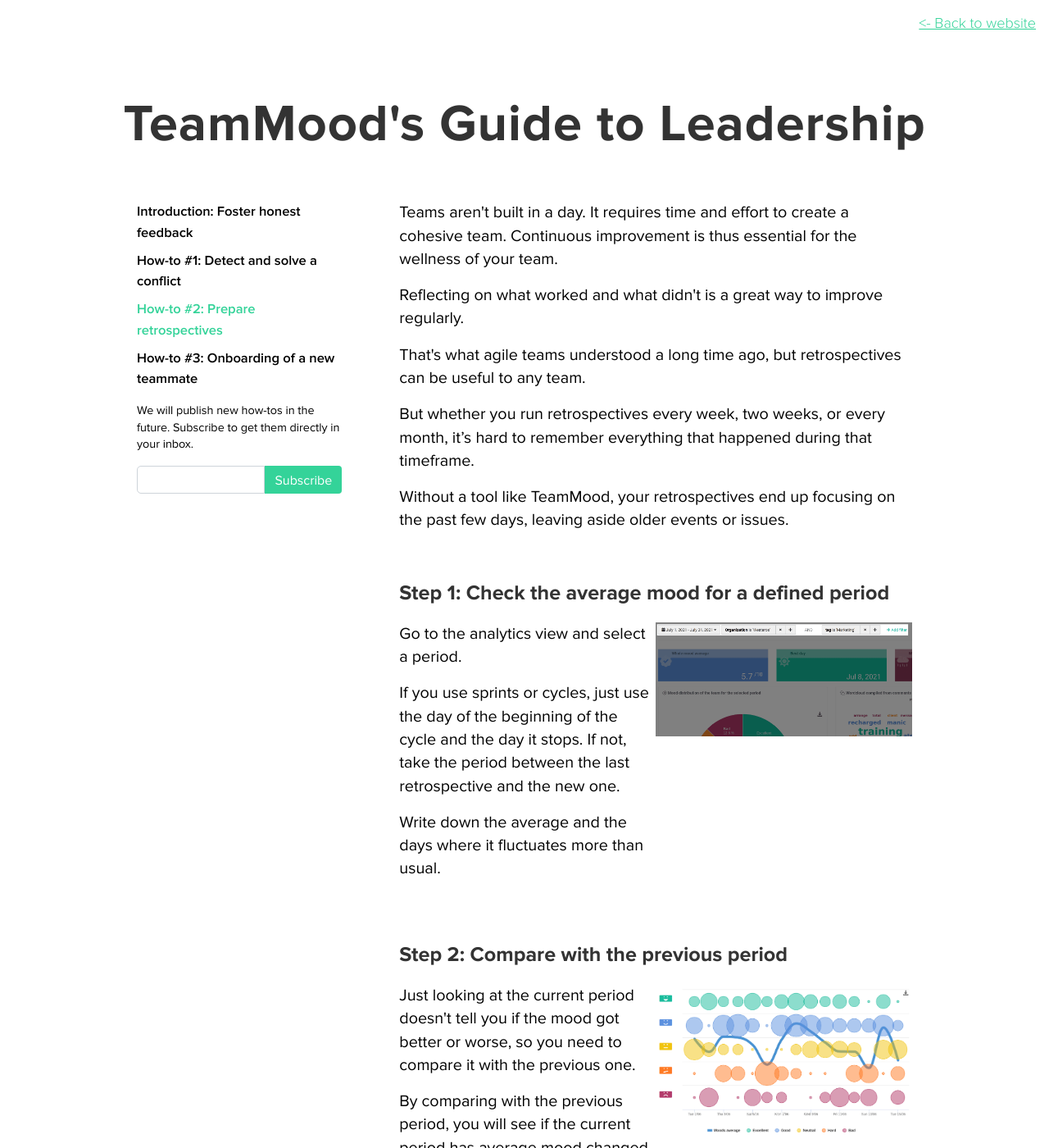
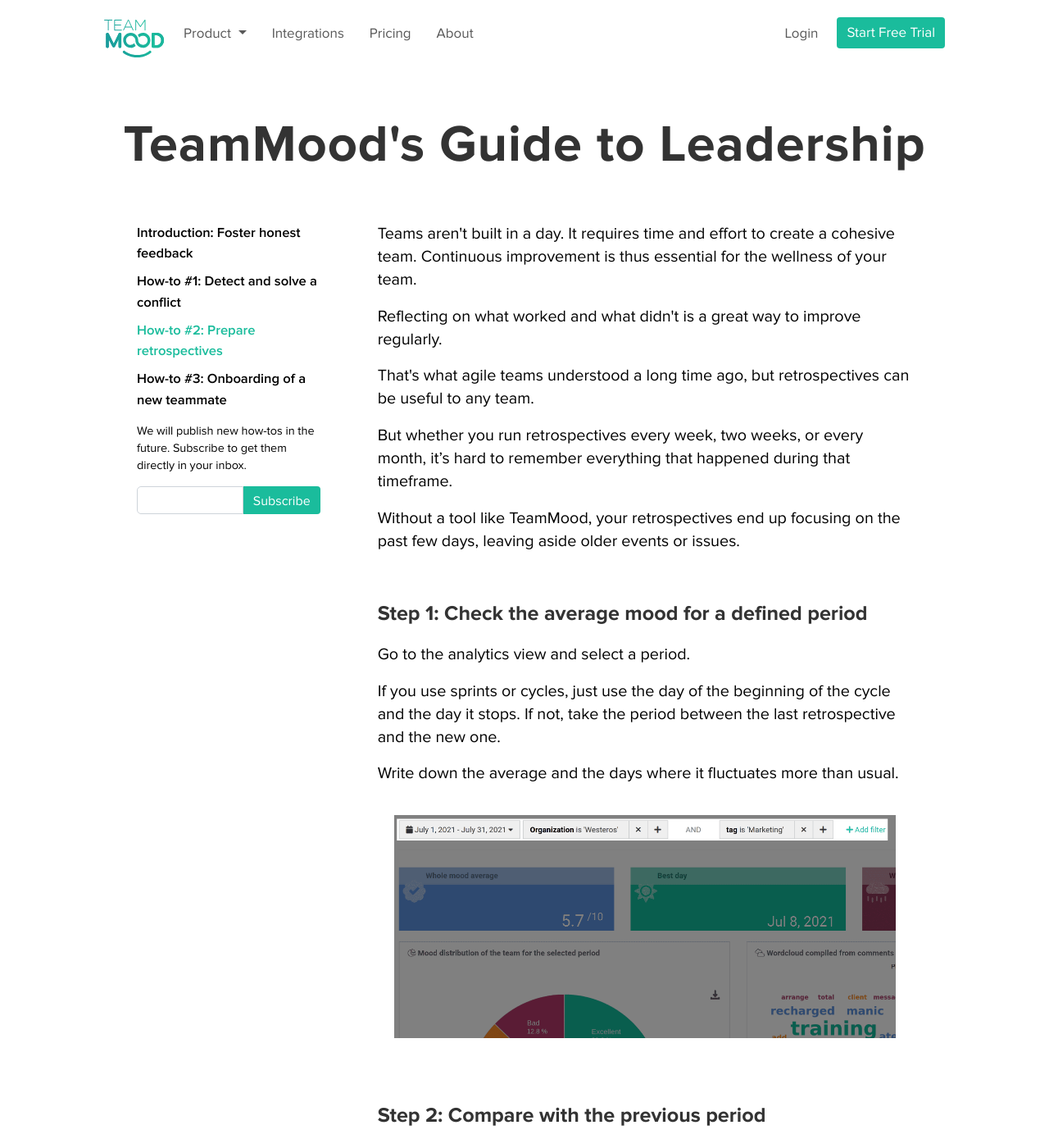
Before and after one commit to TeamMood/landing-page, a Jekyll site: the page built from en/guide/prepare-retrospectives/index.html, in a window 1280 px wide and 1400 px high. Shown: the whole window at 82% size. Built offline with Jekyll 4.4.1, drawn with Linux system fonts in a browser that asks for light colours.

Commit message:
formatting guide pages

```diff
--- a/_includes/head.html
+++ b/_includes/head.html
@@ -9,10 +9,10 @@
 
     <link rel="stylesheet" href="{{ '/css/purged/bootstrap.min.css?v1' | prepend: site.baseurl }}">
     <link rel="stylesheet" href="{{ '/css/purged/fontawesome.css?v1' | prepend: site.baseurl }}">
-     <link rel="stylesheet" href="{{ '/css/purged/style-mini.css?v1' | prepend: site.baseurl }}">
+<!--     <link rel="stylesheet" href="{{ '/css/purged/style-mini.css?v1' | prepend: site.baseurl }}">-->
 
 <!--    css link to work with in dev mode-->
-<!--   <link rel="stylesheet" href="{{ '/css/style.css' | prepend: site.baseurl }}">-->
+   <link rel="stylesheet" href="{{ '/css/style.css' | prepend: site.baseurl }}">
 
     <link rel="canonical" href="{{ page.url | replace:'index.html','' | prepend: site.baseurl | prepend: site.url }}">
 
--- a/_layouts/guide_to_leadership.html
+++ /dev/null
@@ -1,22 +0,0 @@
-<!DOCTYPE html>
-<html lang="{{page.lang}}">
-
-  {% include head.html %}
-
-  <body>
-      <header class="text-end p-3">
-          <a class="leadership_guide_link" href="/{{ page.lang }}"><- Back to website </a>
-      </header>
-
-        <main>
-            {{ content }}
-        </main>
-
-        {% include footer_{{page.lang}}.html %}
-
-
-        {% include foot.html %}
-
-  </body>
-
-</html>
--- a/en/guide/detect-and-solve-a-conflict/index.html
+++ b/en/guide/detect-and-solve-a-conflict/index.html
@@ -1,5 +1,5 @@
 ---
-layout: guide_to_leadership
+layout: default
 lang: en
 title: How to Detect and Solve a Conflict Within Your Team — TeamMood
 description: Find out step-by-step how you can detect and solve a conflict thanks to team feedback. Listen to your teammates and take the right actions.
@@ -11,6 +11,7 @@
     </section>
     <div class="leadership_guide_bloc">
         <aside>
+            <div class="leadership_guide_nav_wrapper">
                 <ul>
                     <li class="mb-2"><a href="/{{ page.lang }}/guide/introduction/">Introduction: Foster honest feedback</a></li>
                     <li class="mb-2"><a href="/{{ page.lang }}/guide/detect-and-solve-a-conflict/" id="leadership_guide_color">How-to #1: Detect and solve a conflict</a></li>
@@ -22,6 +23,7 @@
                     <input class="form-control" type="text" name="emailForSubscription" aria-label="Write your email to subscribe">
                     <button class="btn green-btn leadership_guide_color" type="submit">Subscribe</button>
                 </form>
+            </div>
         </aside>
         <article>
             <section>
--- a/en/guide/introduction/index.html
+++ b/en/guide/introduction/index.html
@@ -1,5 +1,5 @@
 ---
-layout: guide_to_leadership
+layout: default
 lang: en
 title: How-to Guides to Lead Teams to Seamless Collaboration — TeamMood
 description: Don't waste your time with long guides with little advice. Our guides is packed with actions to become a great team leader.
@@ -11,6 +11,7 @@
     </section>
     <div class="leadership_guide_bloc">
         <aside>
+            <div class="leadership_guide_nav_wrapper">
                 <ul>
                     <li class="mb-2"><a href="/{{ page.lang }}/guide/introduction/" id="leadership_guide_color">Introduction: Foster honest feedback</a></li>
                     <li class="mb-2"><a href="/{{ page.lang }}/guide/detect-and-solve-a-conflict/">How-to #1: Detect and solve a conflict</a></li>
@@ -22,6 +23,7 @@
                     <input class="form-control" type="text" name="emailForSubscription" aria-label="Write your email to subscribe">
                     <button class="btn green-btn leadership_guide_color" type="submit">Subscribe</button>
                 </form>
+            </div>
         </aside>
         <article>
             <section>
--- a/en/guide/prepare-retrospectives/index.html
+++ b/en/guide/prepare-retrospectives/index.html
@@ -1,5 +1,5 @@
 ---
-layout: guide_to_leadership
+layout: default
 lang: en
 title: How to Prepare Retrospectives to Get More Value Out of Them — TeamMood
 description: Retrospectives can be chaotic and too long for too little value without preparation. Our step-by-step gives you all you need to prepare them.
@@ -11,6 +11,7 @@
   </section>
   <div class="leadership_guide_bloc">
     <aside>
+      <div class="leadership_guide_nav_wrapper">
         <ul>
           <li class="mb-2"><a href="/{{ page.lang }}/guide/introduction/">Introduction: Foster honest feedback</a></li>
           <li class="mb-2"><a href="/{{ page.lang }}/guide/detect-and-solve-a-conflict/">How-to #1: Detect and solve a conflict</a></li>
@@ -22,6 +23,7 @@
           <input class="form-control" type="text" name="emailForSubscription" aria-label="Write your email to subscribe">
           <button class="btn green-btn leadership_guide_color" type="submit">Subscribe</button>
         </form>
+      </div>
     </aside>
     <article>
       <section>
@@ -33,38 +35,38 @@
       </section>
       <section>
         <h2>Step 1: Check the average mood for a defined period</h2>
-        <div class="leadership_guide_bloc_flex">
+        <div>
           <div>
             <p>Go to the analytics view and select a period.</p>
             <p>If you use sprints or cycles, just use the day of the beginning of the cycle and the day it stops. If not, take the period between the last retrospective and the new one. </p>
             <p>Write down the average and the days where it fluctuates more than usual.</p>
           </div>
-          <div>
+          <div class="leadership_guide_bloc_image">
             <img src="/images/analytics/segmentation-highlight.png" alt="">
           </div>
         </div>
       </section>
       <section>
         <h2>Step 2: Compare with the previous period</h2>
-        <div class="leadership_guide_bloc_flex">
+        <div>
           <div>
             <p>Just looking at the current period doesn't tell you if the mood got better or worse, so you need to compare it with the previous one. </p>
             <p>By comparing with the previous period, you will see if the current period has average mood changed and is more or less stable. </p>
             <p>Leverage tags to segment data even further.</p>
           </div>
-          <div>
+          <div class="leadership_guide_bloc_image">
             <img src="/images/homepage/mood_distribution.png" alt="">
           </div>
         </div>
       </section>
       <section>
         <h2>Step 3: Check the calendar view</h2>
-        <div class="leadership_guide_bloc_flex">
+        <div>
           <div>
             <p>Analytics tells you what the mood was but not why it was the way it was. Also, there could be a single abnormal mood in a sea of great moods the analytics didn't catch. </p>
             <p>So on the calendar view, select the current period and see if there is anything particular. Here too, you can use the previous period for comparison.</p>
           </div>
-          <div>
+          <div class="leadership_guide_bloc_image">
             <img src="/images/analytics/feedback-history.png" alt="">
           </div>
         </div>
```
Also changed, not shown: en/guide/onboarding-of-a-new-teammate/index.html (+7 -5 lines), css/style.css. Lines whose indentation alone changed are shown as unchanged.
